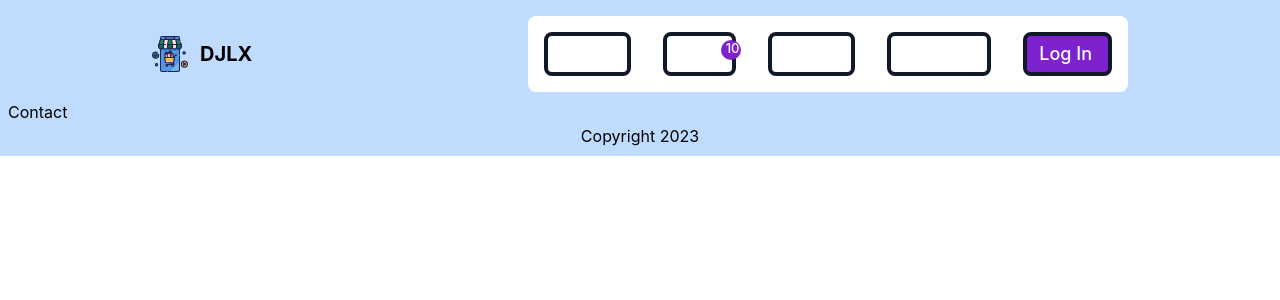
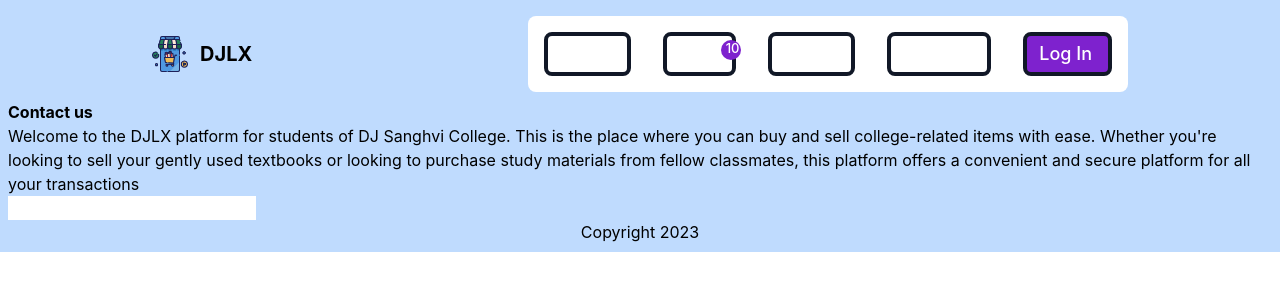
Before and after one commit to shantanuSakpal/DJLX, a React (Create React App) app: page /contact in a window 1280 px wide. Shown: the top 300 px of the page. Built offline with nearby package versions, Linux system fonts and the light colour scheme.

Commit message:
about page half done

```diff
--- a/src/pages/About.jsx
+++ b/src/pages/About.jsx
@@ -2,6 +2,12 @@ import React from 'react'
 
 export const About = () => {
     return (
-        <div>About</div>
+        <div className='p-2 h-screen'>
+
+            <h1 className='font-bold text-2xl'>About Us</h1>
+                <h4 className='mt-1.5 text-lg'>
+                Welcome to the DJLX platform for students of DJ Sanghvi College. This is the place where you can buy and sell college-related items with ease. Whether you're looking to sell your gently used textbooks or looking to purchase study materials from fellow classmates, this platform offers a convenient and secure platform for all your transactions
+                </h4>
+        </div>
     )
 }
--- a/src/pages/Contact.jsx
+++ b/src/pages/Contact.jsx
@@ -2,6 +2,14 @@ import React from 'react'
 
 export const Contact = () => {
     return (
-        <div>Contact</div>
+        <div>
+            <div className='h-full'>
+                <h2 className='font-bold '>Contact us</h2>
+                <h4>
+                Welcome to the DJLX platform for students of DJ Sanghvi College. This is the place where you can buy and sell college-related items with ease. Whether you're looking to sell your gently used textbooks or looking to purchase study materials from fellow classmates, this platform offers a convenient and secure platform for all your transactions
+                </h4>
+                <input></input>
+            </div>
+        </div>
     )
 }
```
